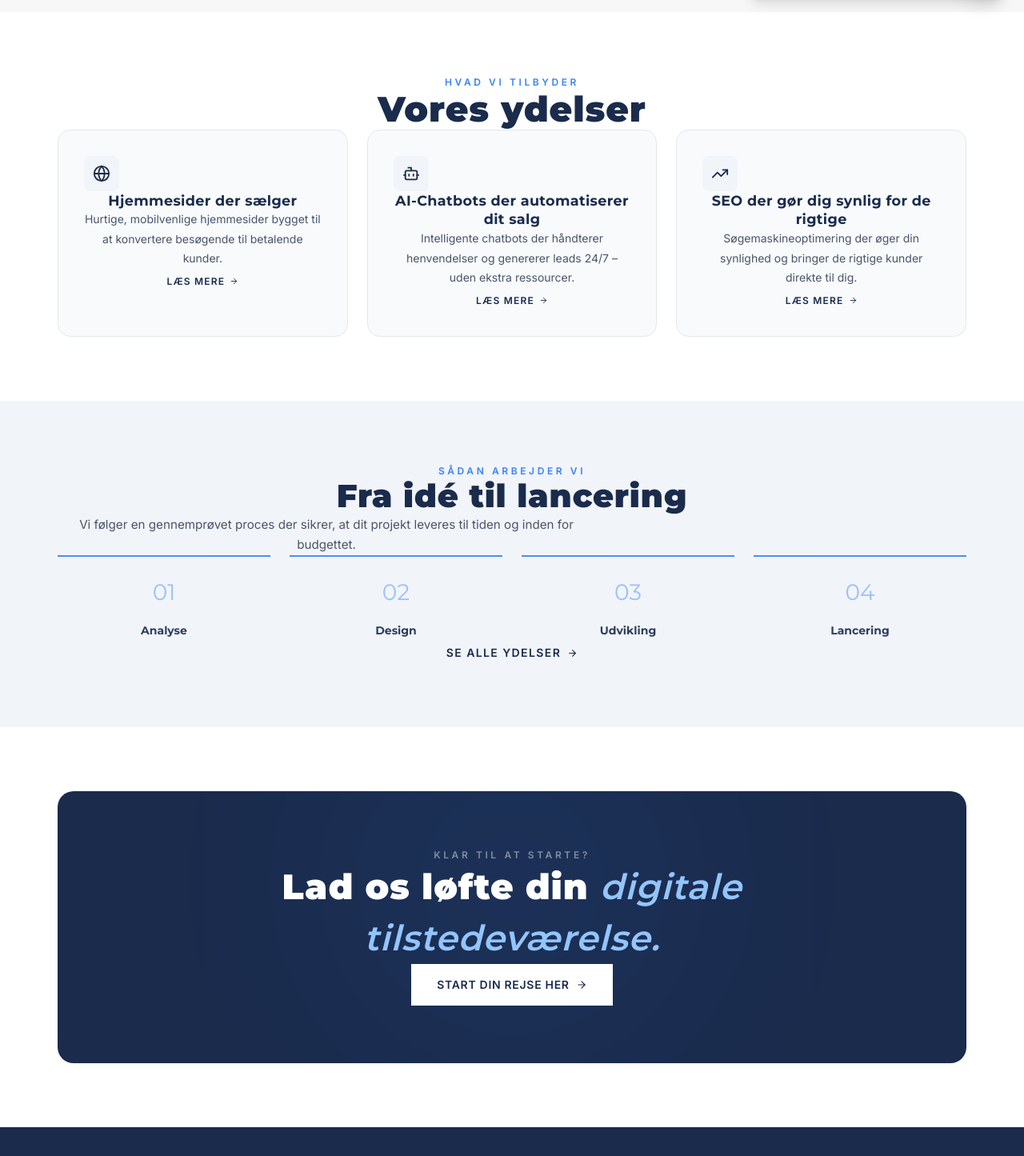
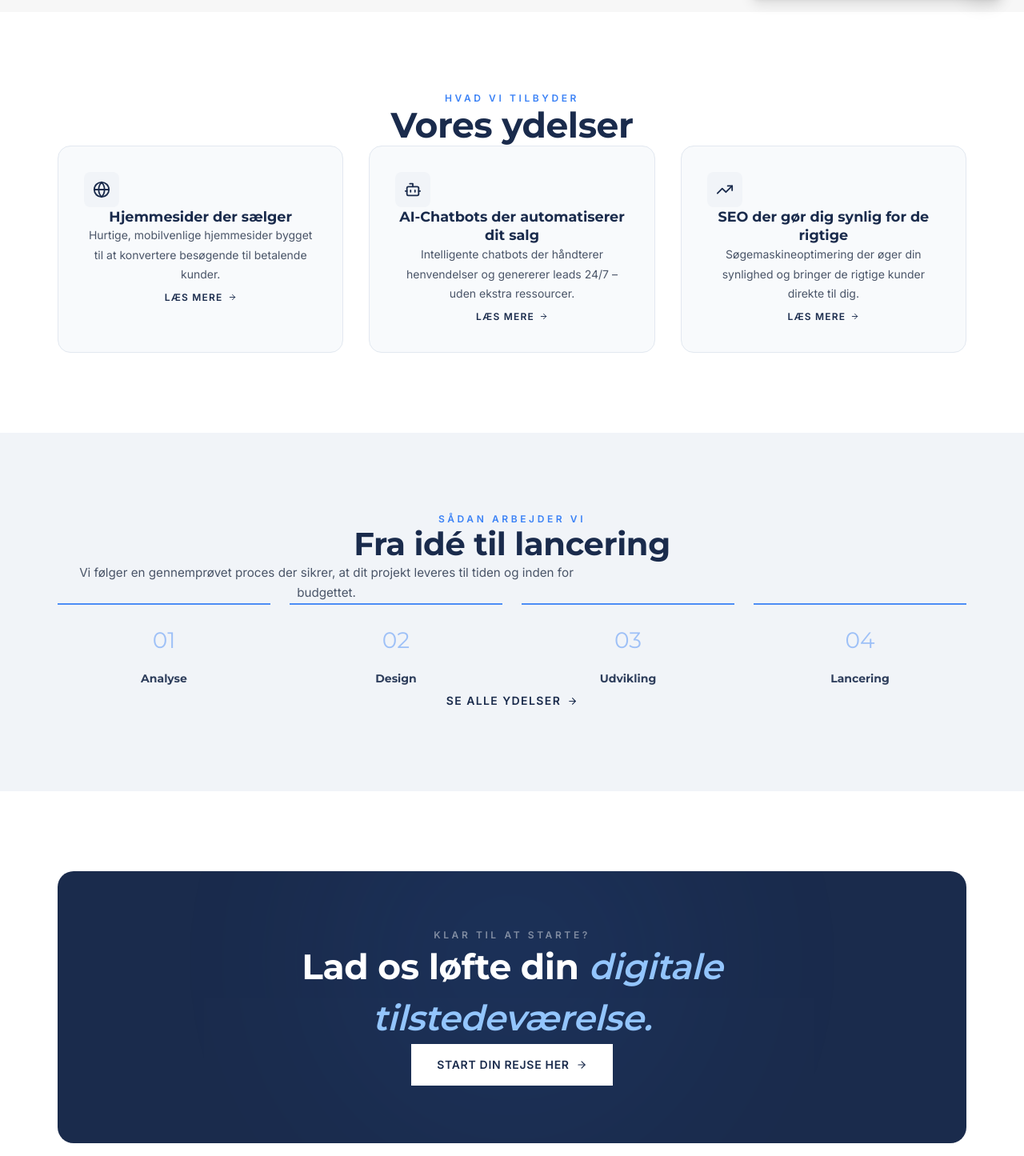
Before and after one commit to tingvoldecommerce-afk/stw-design, a Next.js app: page / in a window 1280 px wide. Shown: the part 785-2230 px from the top of the page at 80% size. Built offline with nearby package versions, Linux system fonts and the light colour scheme; grey boxes are pictures that could not be loaded.

Commit message:
Typography hierarchy (h2:700, h3:600), 100px section padding, 32px grid gap, navbar shadow, form input padding

```diff
--- a/app/globals.css
+++ b/app/globals.css
@@ -53,13 +53,15 @@ body {
 @layer base {
   h1, h2, h3, h4 {
     font-family: var(--font-montserrat), system-ui, sans-serif;
-    font-weight: 900;
     line-height: 1.15;
-    letter-spacing: 0.02em;
     color: var(--navy);
     overflow-wrap: break-word;
     word-break: break-word;
   }
+  h1 { font-weight: 900; letter-spacing: -0.01em; }
+  h2 { font-weight: 700; letter-spacing: -0.01em; }
+  h3 { font-weight: 600; }
+  h4 { font-weight: 600; }
 }
 
 a {
--- a/app/kontakt/page.tsx
+++ b/app/kontakt/page.tsx
@@ -74,7 +74,7 @@ export default function KontaktPage() {
       </section>
 
       {/* Centered form layout */}
-      <section style={{ background: "var(--bg)", paddingTop: "5rem", paddingBottom: "6rem" }}>
+      <section style={{ background: "var(--bg)", paddingTop: "6.25rem", paddingBottom: "6.25rem" }}>
         <div className="wrap">
           {/* Info row centered above form */}
           <FadeIn>
@@ -172,7 +172,7 @@ export default function KontaktPage() {
                           background: "#fff",
                           color: "var(--navy)",
                           borderRadius: "6px",
-                          padding: "0.8rem 1rem",
+                          padding: "0.75rem 1rem",
                         }}
                         onFocus={(e) => (e.currentTarget.style.borderColor = "var(--blue)")}
                         onBlur={(e) => (e.currentTarget.style.borderColor = "var(--border)")}
@@ -197,7 +197,7 @@ export default function KontaktPage() {
                           background: "#fff",
                           color: "var(--navy)",
                           borderRadius: "6px",
-                          padding: "0.8rem 1rem",
+                          padding: "0.75rem 1rem",
                         }}
                         onFocus={(e) => (e.currentTarget.style.borderColor = "var(--blue)")}
                         onBlur={(e) => (e.currentTarget.style.borderColor = "var(--border)")}
@@ -225,7 +225,7 @@ export default function KontaktPage() {
                         background: "#fff",
                         color: "var(--navy)",
                         borderRadius: "6px",
-                        padding: "0.8rem 1rem",
+                        padding: "0.75rem 1rem",
                       }}
                       onFocus={(e) => (e.currentTarget.style.borderColor = "var(--blue)")}
                       onBlur={(e) => (e.currentTarget.style.borderColor = "var(--border)")}
@@ -248,7 +248,7 @@ export default function KontaktPage() {
                         background: "#fff",
                         color: form.service ? "var(--navy)" : "var(--text-muted)",
                         borderRadius: "6px",
-                        padding: "0.8rem 1rem",
+                        padding: "0.75rem 1rem",
                         appearance: "none",
                       }}
                       onFocus={(e) => (e.currentTarget.style.borderColor = "var(--blue)")}
@@ -279,7 +279,7 @@ export default function KontaktPage() {
                         background: "#fff",
                         color: "var(--navy)",
                         borderRadius: "6px",
-                        padding: "0.8rem 1rem",
+                        padding: "0.75rem 1rem",
                         lineHeight: 1.7,
                       }}
                       onFocus={(e) => (e.currentTarget.style.borderColor = "var(--blue)")}
--- a/app/om-os/page.tsx
+++ b/app/om-os/page.tsx
@@ -58,7 +58,7 @@ export default function OmOsPage() {
       </section>
 
       {/* Image */}
-      <section style={{ background: "var(--bg)", paddingTop: "5rem", paddingBottom: "5rem" }}>
+      <section style={{ background: "var(--bg)", paddingTop: "6.25rem", paddingBottom: "6.25rem" }}>
         <div className="wrap">
           <FadeIn>
             <div className="relative overflow-hidden" style={{ aspectRatio: "16/6", background: "#0f172a" }}>
@@ -74,7 +74,7 @@ export default function OmOsPage() {
       </section>
 
       {/* Mission / Vision */}
-      <section style={{ background: "var(--bg-soft)", paddingTop: "5rem", paddingBottom: "5rem" }}>
+      <section style={{ background: "var(--bg-soft)", paddingTop: "6.25rem", paddingBottom: "6.25rem" }}>
         <div className="wrap grid md:grid-cols-2 gap-10 md:gap-16">
           <FadeIn direction="left">
             <p className="text-xs tracking-[0.3em] uppercase mb-4" style={{ color: "var(--blue)" }}>Mission</p>
@@ -112,7 +112,7 @@ export default function OmOsPage() {
       </section>
 
       {/* Values */}
-      <section style={{ background: "var(--bg)", paddingTop: "5rem", paddingBottom: "5rem" }}>
+      <section style={{ background: "var(--bg)", paddingTop: "6.25rem", paddingBottom: "6.25rem" }}>
         <div className="wrap">
           <FadeIn>
             <div className="text-center mb-10">
@@ -154,7 +154,7 @@ export default function OmOsPage() {
       </section>
 
       {/* CTA */}
-      <section style={{ background: "var(--bg-soft)", paddingTop: "5rem", paddingBottom: "5rem" }}>
+      <section style={{ background: "var(--bg-soft)", paddingTop: "6.25rem", paddingBottom: "6.25rem" }}>
         <div className="wrap">
           <FadeIn>
             <div
--- a/app/page.tsx
+++ b/app/page.tsx
@@ -155,7 +155,7 @@ export default function HomePage() {
       </section>
 
       {/* ── Services ──────────────────────────────────── */}
-      <section style={{ background: "var(--bg)", padding: "5rem 0" }}>
+      <section style={{ background: "var(--bg)", padding: "6.25rem 0" }}>
         <div className="wrap">
           <FadeIn>
             <div className="text-center mb-12">
@@ -182,7 +182,7 @@ export default function HomePage() {
             style={{
               display: "grid",
               gridTemplateColumns: "repeat(auto-fit, minmax(260px, 1fr))",
-              gap: "1.5rem",
+              gap: "2rem",
             }}
           >
             {services.map((s, i) => {
@@ -263,7 +263,7 @@ export default function HomePage() {
       </section>
 
       {/* ── Process ───────────────────────────────────── */}
-      <section style={{ background: "var(--bg-grey)", padding: "5rem 0" }}>
+      <section style={{ background: "var(--bg-grey)", padding: "6.25rem 0" }}>
         <div className="wrap">
           <FadeIn>
             <div className="text-center mb-12">
@@ -336,7 +336,7 @@ export default function HomePage() {
       </section>
 
       {/* ── CTA ───────────────────────────────────────── */}
-      <section style={{ background: "var(--bg)", padding: "5rem 0" }}>
+      <section style={{ background: "var(--bg)", padding: "6.25rem 0" }}>
         <div className="wrap">
           <FadeIn>
             <div
--- a/app/ydelser/page.tsx
+++ b/app/ydelser/page.tsx
@@ -113,7 +113,7 @@ export default function YdelserPage() {
       </section>
 
       {/* Services accordion */}
-      <section style={{ background: "var(--bg)", paddingTop: "4rem", paddingBottom: "4rem" }}>
+      <section style={{ background: "var(--bg)", paddingTop: "6.25rem", paddingBottom: "6.25rem" }}>
         <div className="wrap">
           {services.map((s, i) => {
             const t = lang === "da" ? s.da : s.en;
@@ -193,7 +193,7 @@ export default function YdelserPage() {
       </section>
 
       {/* Process */}
-      <section style={{ background: "var(--navy)", paddingTop: "5rem", paddingBottom: "5rem" }}>
+      <section style={{ background: "var(--navy)", paddingTop: "6.25rem", paddingBottom: "6.25rem" }}>
         <div className="wrap">
           <FadeIn>
             <div className="text-center mb-12">
@@ -207,7 +207,7 @@ export default function YdelserPage() {
               </h2>
             </div>
           </FadeIn>
-          <div className="grid sm:grid-cols-2 lg:grid-cols-4 gap-6 md:gap-8">
+          <div className="grid sm:grid-cols-2 lg:grid-cols-4 gap-8 md:gap-10">
             {steps.map((step, i) => {
               const t = lang === "da" ? step.da : step.en;
               return (
@@ -231,7 +231,7 @@ export default function YdelserPage() {
       </section>
 
       {/* CTA */}
-      <section style={{ background: "var(--bg)", paddingTop: "5rem", paddingBottom: "5rem" }}>
+      <section style={{ background: "var(--bg)", paddingTop: "6.25rem", paddingBottom: "6.25rem" }}>
         <div className="wrap text-center">
           <FadeIn>
             <h2
--- a/components/Navbar.tsx
+++ b/components/Navbar.tsx
@@ -28,8 +28,8 @@ export default function Navbar() {
   return (
     <>
       <header
-        className="fixed top-0 left-0 right-0 bg-white border-b border-slate-100 shadow-sm"
-        style={{ zIndex: 1000 }}
+        className="fixed top-0 left-0 right-0 bg-white border-b border-slate-100"
+        style={{ zIndex: 1000, boxShadow: "0 2px 10px rgba(0,0,0,0.05)" }}
       >
         <nav className="wrap h-20 flex items-center justify-between gap-8">
           {/* Logo */}
```
